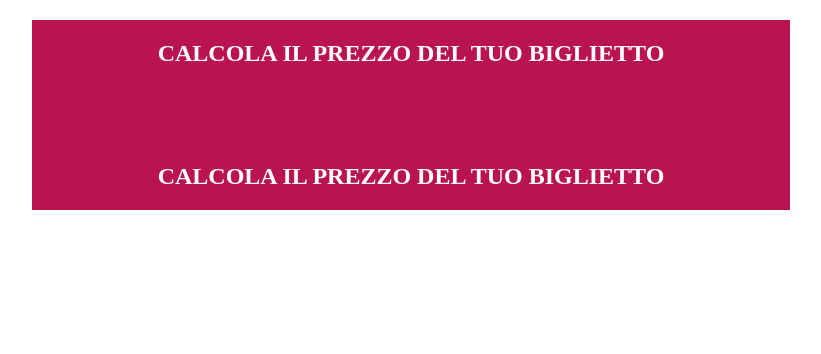
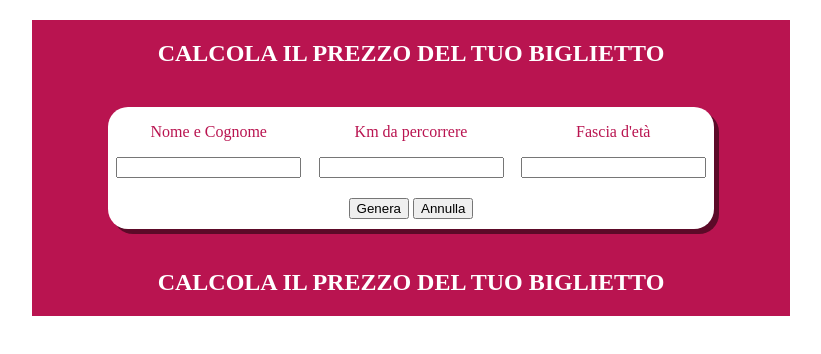
Before and after one commit to PittiglioFrancesco/js-biglietto-treno-form, a plain HTML site: page index.html in a window 1280 px wide. Shown: the whole page, without its empty margins (229-1050 px from the left). Drawn offline with Linux system fonts and the light colour scheme.

Commit message:
add: blocco superiore

```diff
--- a/css/style.css
+++ b/css/style.css
@@ -12,8 +12,31 @@ h2{
     padding: 20px 0;
 }
 
+/* blocco sup */
+
+.blocco-sup{
+    background-color: #fff;
+    margin: 0 10%;
+    border-radius: 20px;
+    box-shadow: 5px 5px rgba(0, 0, 0, 0.5);
+}
+
 .row{
     display: flex;
+    justify-content: center;
+    justify-content: space-around;
+}
+
+.col{
+    margin-bottom: 20px;
+}
+
+p{
+    text-align: center;
+}
+
+.btn-container{
+    margin-bottom: 10px;
 }
 
 /* colori */
@@ -21,3 +44,7 @@ h2{
 .white{
     color: white;
 }
+
+.purple{
+    color: #B91450;
+}
--- a/index.html
+++ b/index.html
@@ -19,10 +19,35 @@
 
             <div class="row">
                 <div class="col">
-                    <p></p>
+                    <p class="purple">Nome e Cognome</p>
+                    <input type="text">
                 </div>
-                <div class="col"></div>
-                <div class="col"></div>
+                <div class="col">
+                    <p class="purple">Km da percorrere</p>
+                    <input type="text">
+                </div>
+                <div class="col">
+                    <p class="purple">Fascia d'età</p>
+                    <form action="">
+                        <input list="age" name="age">
+                        <datalist id="age">
+                            <option value="Minorenne"></option>
+                            <option value="Maggiorenne"></option>
+                            <option value="Over 65"></option>
+                        </datalist>
+                    </form>
+
+
+                </div>
+            </div>
+
+            <div class="row">
+                <div class="btn-container">
+                    <form action="">
+                        <button>Genera</button>
+                        <button>Annulla</button>
+                    </form>
+                </div>
             </div>
 
         </div>
```
